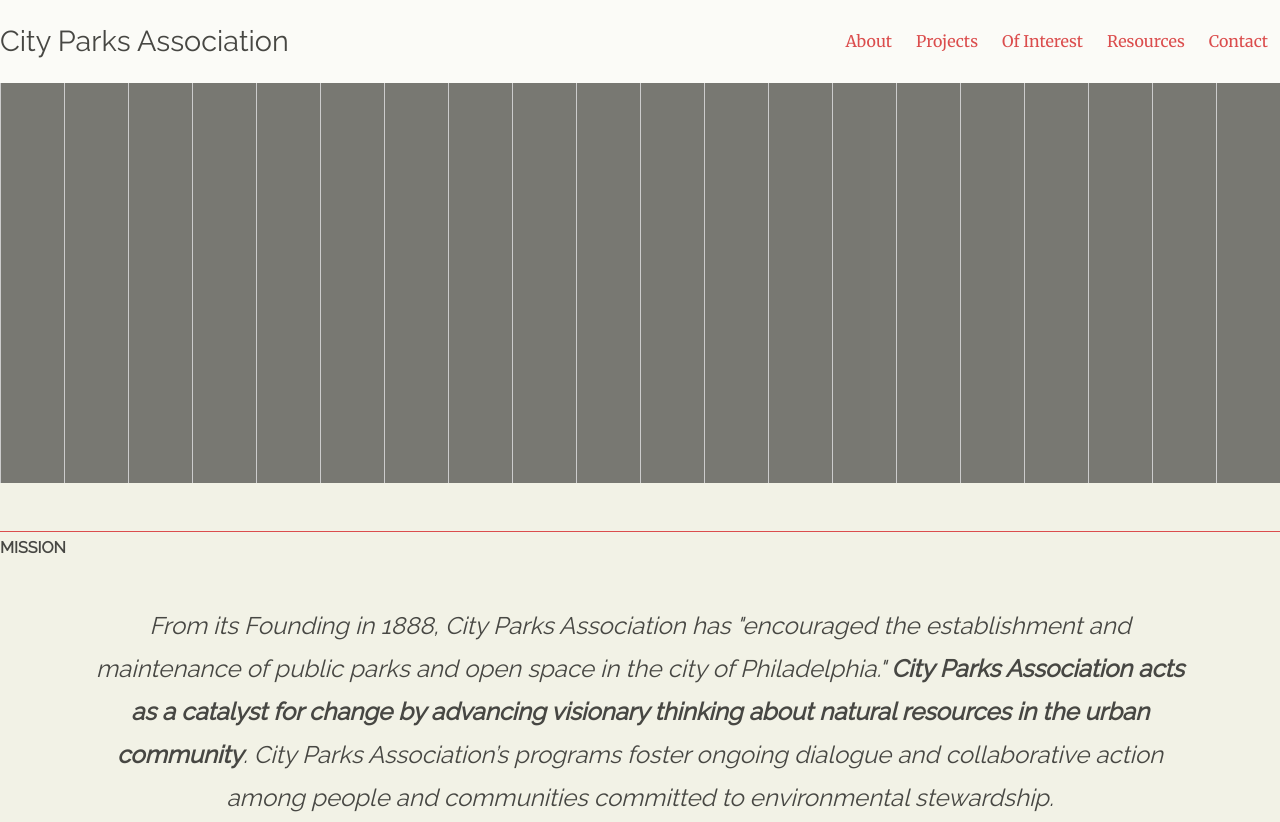
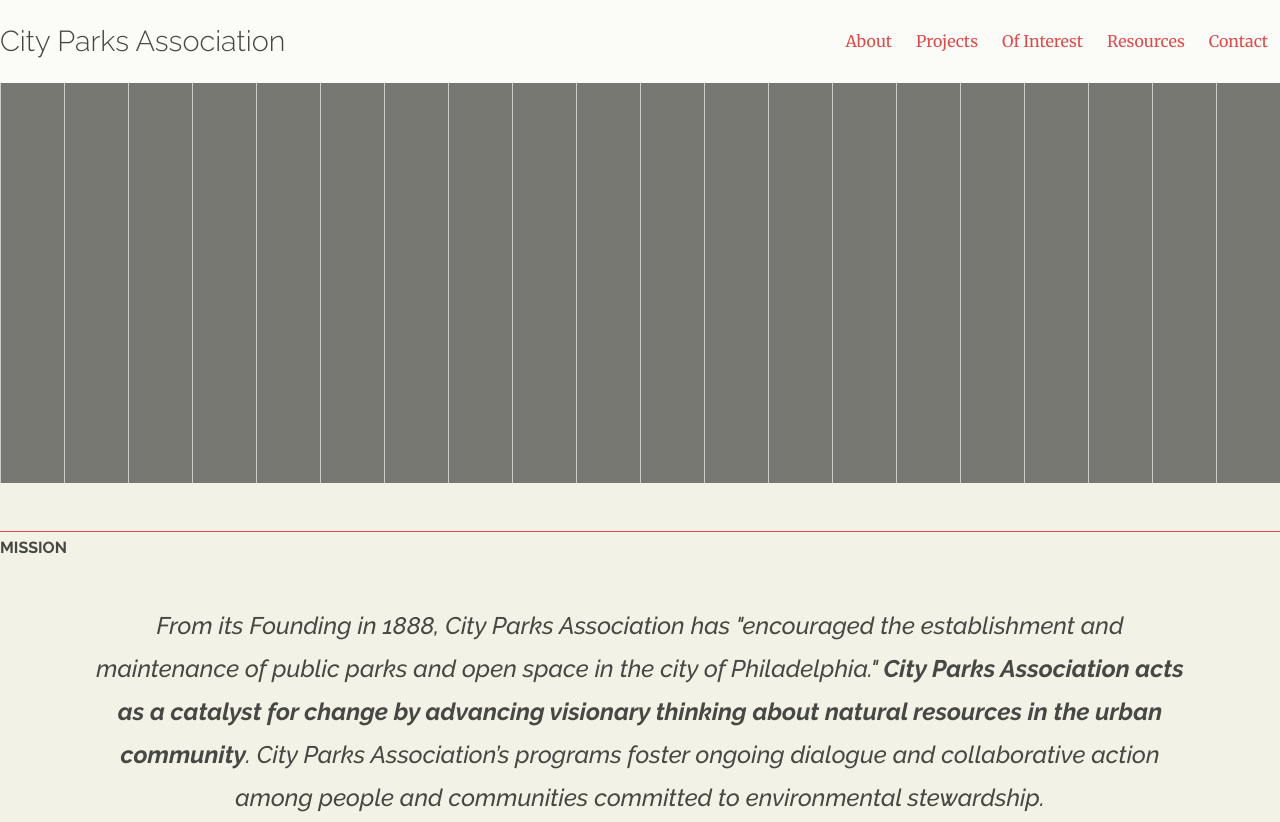
Before and after one commit to dmeehan/cpa_mocks, a website: page index.html in a window 1280 px wide. Shown: the top 822 px of the page. Drawn offline with Linux system fonts and the light colour scheme.

Commit message:
added fonts scss

```diff
--- a/css/app.css
+++ b/css/app.css
@@ -1,3 +1,5 @@
+@import url(//fonts.googleapis.com/css?family=Merriweather|Raleway:300,300i,400,400i,500,500i,600,600i,700,700i);
+@import url(//maxcdn.bootstrapcdn.com/font-awesome/4.7.0/css/font-awesome.min.css);
 button, input[type="button"], input[type="reset"], input[type="submit"] {
   appearance: none;
   background-color: #db4d4d;
```
